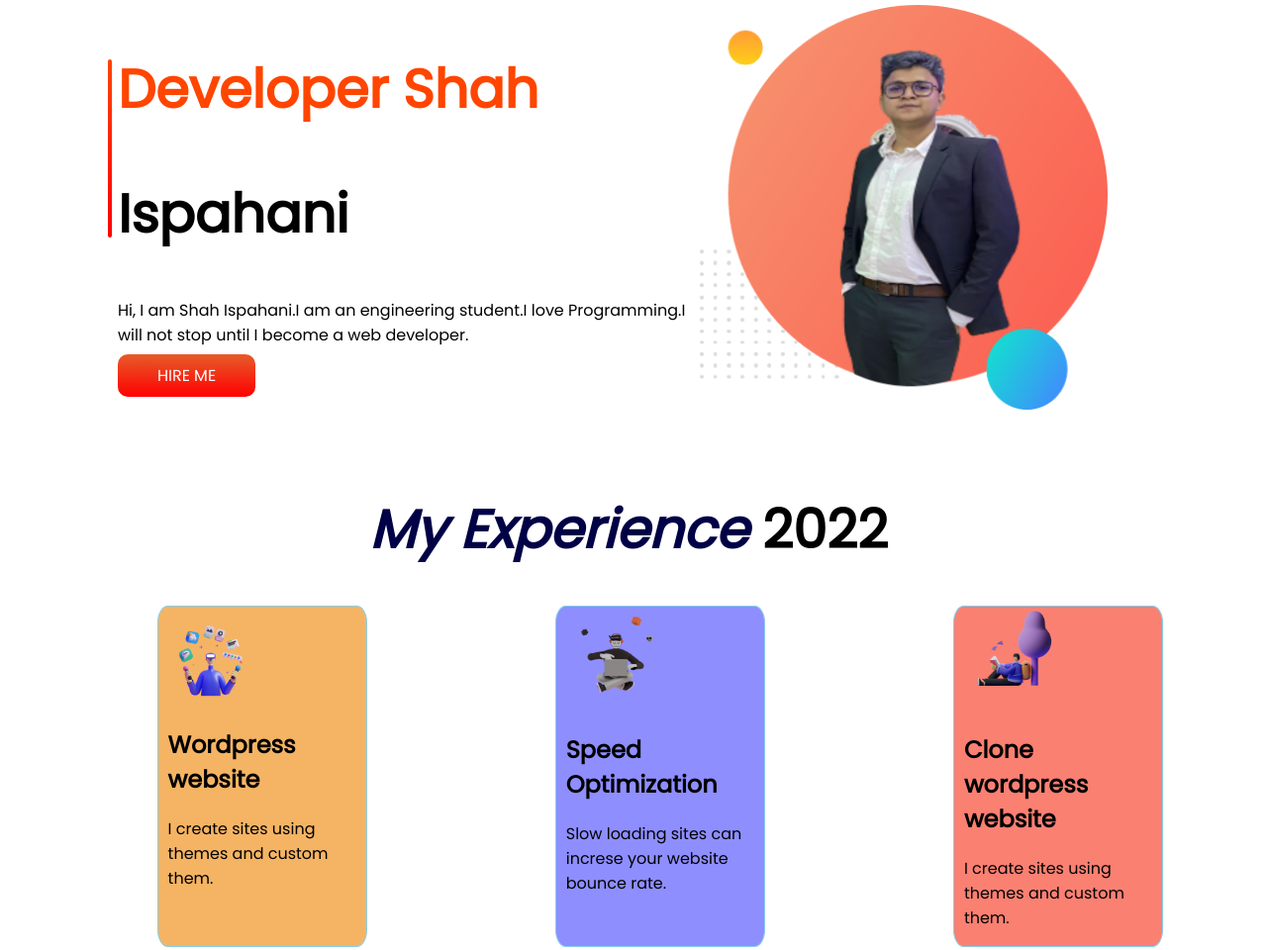
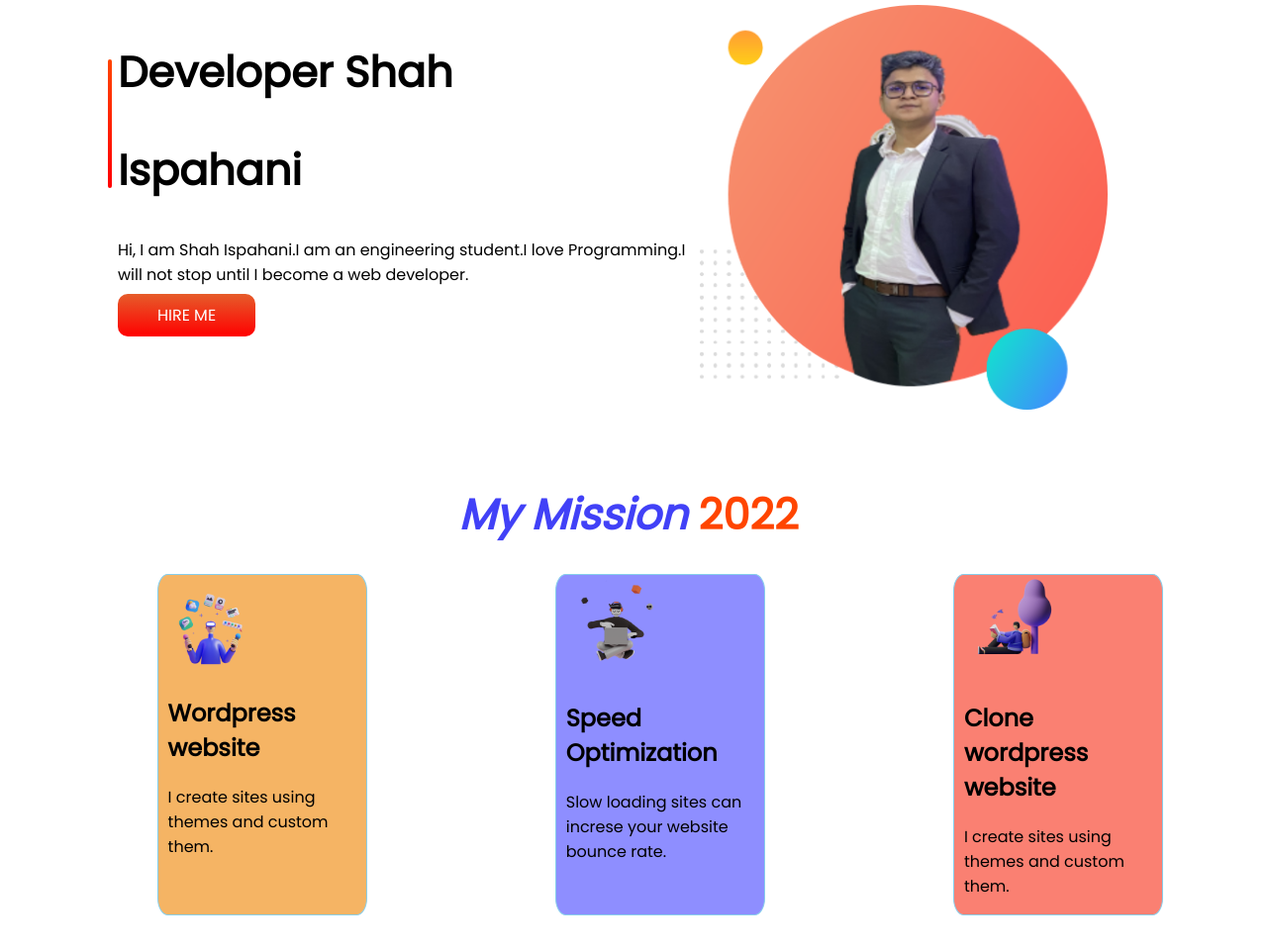
Before and after one commit to shawon14225/mssn2022, a plain HTML site: page index.html/index.html in a window 1280 px wide. Shown: the top 960 px of the page at 99% size. Drawn offline with Linux system fonts and the light colour scheme.

Commit message:
final cmt

```diff
--- a/index.html/index.html
+++ b/index.html/index.html
@@ -33,7 +33,7 @@
         </div>
     </section>
     <div class="my-experience">
-        <h1><span class="blue-color">My Experience </span> <span class="tile-color">2022
+        <h1><span class="blue-color">My Mission </span> <span class="tile-color">2022
             </span>
         </h1>
     </div>
@@ -101,11 +101,12 @@
     </section>
     <section class="bonus-section">
         <div class="about-me">
-            <h3> Any question about me?<br>
+            <h3>
                 Don't hesitate to contact me<br>siabdallah321@gmail.com</h3>
         </div>
         <div class="contact">
-            <a href="https://www.linkedin.com/in/shah-ispahani-862b54229/">Contact Me</a>
+            <a class="hire-button" target="_blank" href="https://www.linkedin.com/in/shah-ispahani-862b54229/">Contact
+                Me</a>
 
         </div>
     </section>
--- a/index.html/style.css
+++ b/index.html/style.css
@@ -7,11 +7,11 @@ body{
     overflow-x: hidden;
 }
 h1{
-    font-size: 54px;
+    font-size: 43px;
 }
 .sidebar{
     width: 15%;
-    height: 180px;
+    height: 130px;
     background-image: linear-gradient(orangered,red);
     margin-left: 20px;
     border-radius: 5px;
@@ -19,7 +19,7 @@ h1{
     margin-top: 55px;
     margin-right: 10px;
 }
-.title-color{
+.tile-color{
     color:orangered;
 }
 .first-section{
@@ -47,8 +47,8 @@ h1{
     text-align: center;
 }
 .blue-color{
-    color:rgb(1,1,70);
-    font-style: oblique;
+    color:rgb(65, 65, 247);
+    font-style: italic ;
 }
 .custom-wordpress{
     width: 300px;
```
